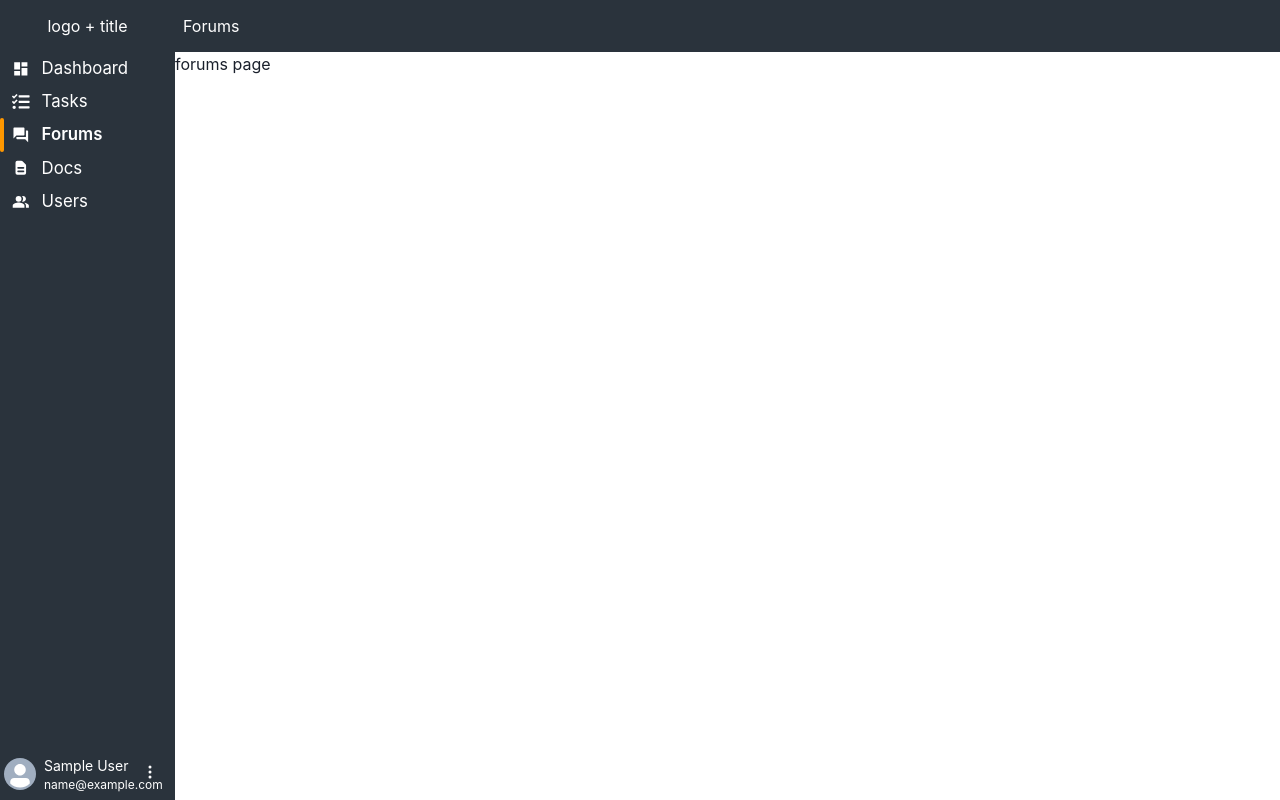
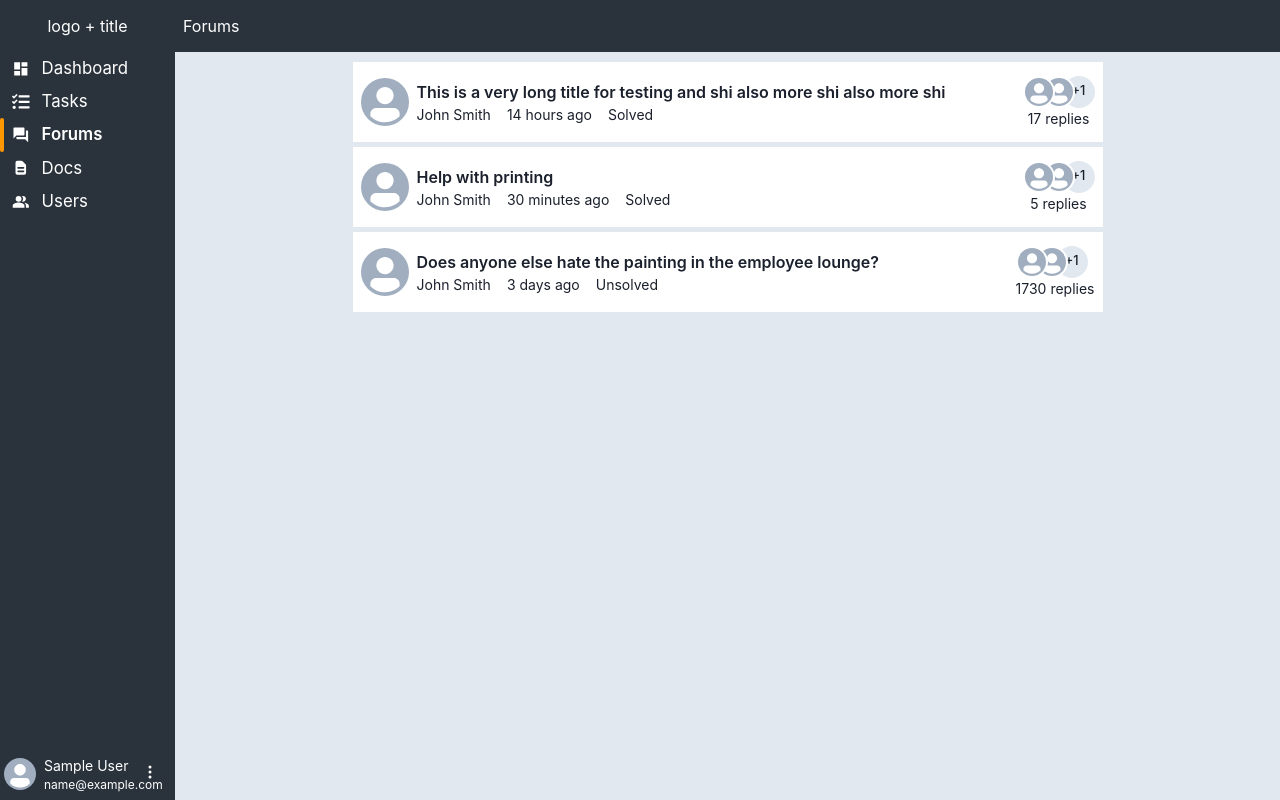
Before and after one commit to DawidWraga/team-project, a Next.js app: page /forums in a window 1280 px wide. Built offline with nearby package versions, Linux system fonts and the light colour scheme; sample sign-in values are in the browser's storage.

Commit message:
Created forums page, start forum post

```diff
--- /dev/null
+++ b/db/posts.json
@@ -0,0 +1,31 @@
+{
+  "posts": [
+    {
+      "title": "This is a very long title for testing and shi also more shi also more shi",
+      "src": "https://cdn-icons-png.flaticon.com/512/149/149071.png",
+      "replies": "17",
+      "name": "John Smith",
+      "timesince": "14 hours",
+      "solved": true,
+      "id": 1
+    },
+    {
+      "title": "Help with printing",
+      "src": "https://cdn-icons-png.flaticon.com/512/149/149071.png",
+      "replies": "5",
+      "name": "John Smith",
+      "timesince": "30 minutes",
+      "solved": true,
+      "id": 2
+    },
+    {
+      "title": "Does anyone else hate the painting in the employee lounge?",
+      "src": "https://cdn-icons-png.flaticon.com/512/149/149071.png",
+      "replies": "1730",
+      "name": "John Smith",
+      "timesince": "3 days",
+      "solved": false,
+      "id": 3
+    }
+  ]
+}
--- /dev/null
+++ b/pages/forums/[id].js
@@ -0,0 +1,13 @@
+import { useRouter } from 'next/router';
+import { posts } from 'db/posts';
+
+export default function ForumPost(props) {
+  const {} = props;
+
+  const router = useRouter();
+  const { id } = router.query;
+
+  const post = posts.find((item) => id == item.id);
+
+  return <div>{post.title}</div>;
+}
--- a/pages/forums/index.jsx
+++ b/pages/forums/index.jsx
@@ -1,5 +1,81 @@
+import {
+  Box,
+  ButtonGroup,
+  Button,
+  Center,
+  Image,
+  Heading,
+  Text,
+  Flex,
+  Avatar,
+  AvatarGroup,
+} from '@chakra-ui/react';
+import { title } from 'process';
+import { toast } from 'react-toastify';
+import { posts } from 'db/posts';
+import { useRouter } from 'next/router';
+// import Button from './Button';
+
 export default function ForumsPage(props) {
-	const {} = props;
+  const {} = props;
 
-	return <div>forums page</div>;
+  function Post(props) {
+    const { post } = props;
+    const { title, name, replies, timesince, usericon, solved, id } = post;
+    const router = useRouter();
+
+    return (
+      <Flex
+        backgroundColor={'white'}
+        //minW="50vw"
+        w="clamp(350px,80vw,750px)"
+        minH={'80px'}
+        padding="2"
+        align={'center'}
+      >
+        <Avatar size={'md'} src={usericon}></Avatar>
+        <Flex fontSize={'sm'} flexDirection={'column'} flexGrow="1" padding="2">
+          <Text
+            onClick={() => {
+              router.push('forums/' + id);
+            }}
+            fontWeight={'semibold'}
+            fontSize={'md'}
+            noOfLines={1}
+          >
+            {title}
+          </Text>
+          <Flex justifyContent={'left'} alignItems={'center'} gap="4">
+            <Text>{name}</Text>
+            <Text>{timesince} ago</Text>
+            <Text>{solved ? 'Solved' : 'Unsolved'}</Text>
+          </Flex>
+        </Flex>
+        <Box align="center">
+          <AvatarGroup size={'sm'} max={2}>
+            <Avatar src={usericon} />
+            <Avatar src={usericon} />
+            <Avatar src={usericon} />
+          </AvatarGroup>
+          <Text fontSize={'sm'}>{replies} replies</Text>
+        </Box>
+      </Flex>
+    );
+  }
+
+  return (
+    <Flex
+      gap={'5px'}
+      padding={'10px'}
+      flexDirection={'column'}
+      alignItems={'center'}
+      w="100%"
+      bgColor={'gray.200'}
+      height="100vh"
+    >
+      {posts.map((post) => (
+        <Post post={post} />
+      ))}
+    </Flex>
+  );
 }
```
